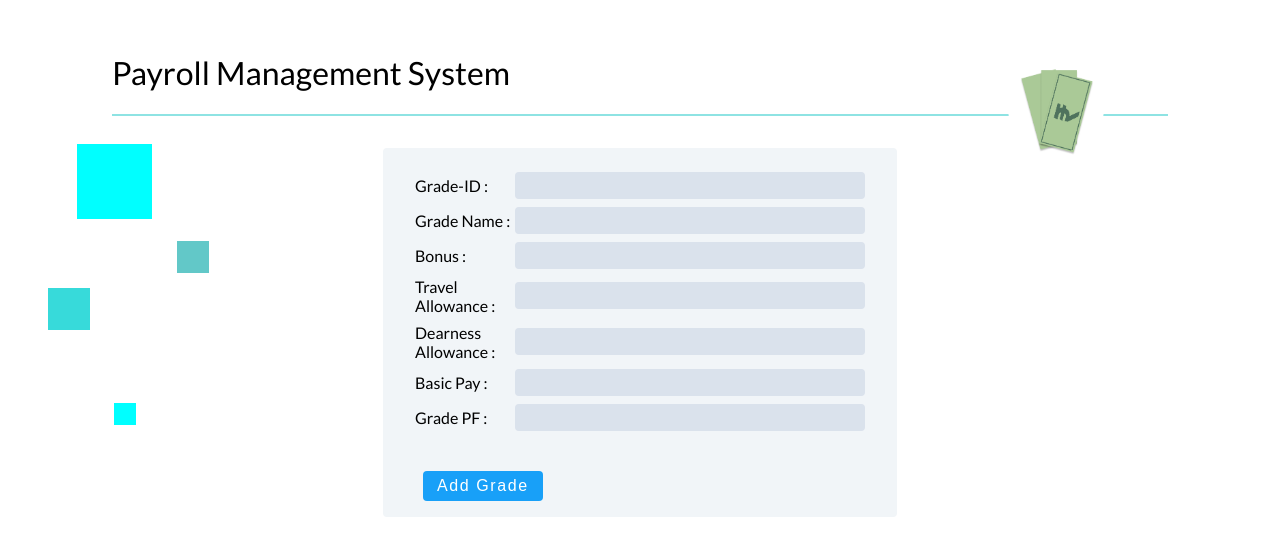
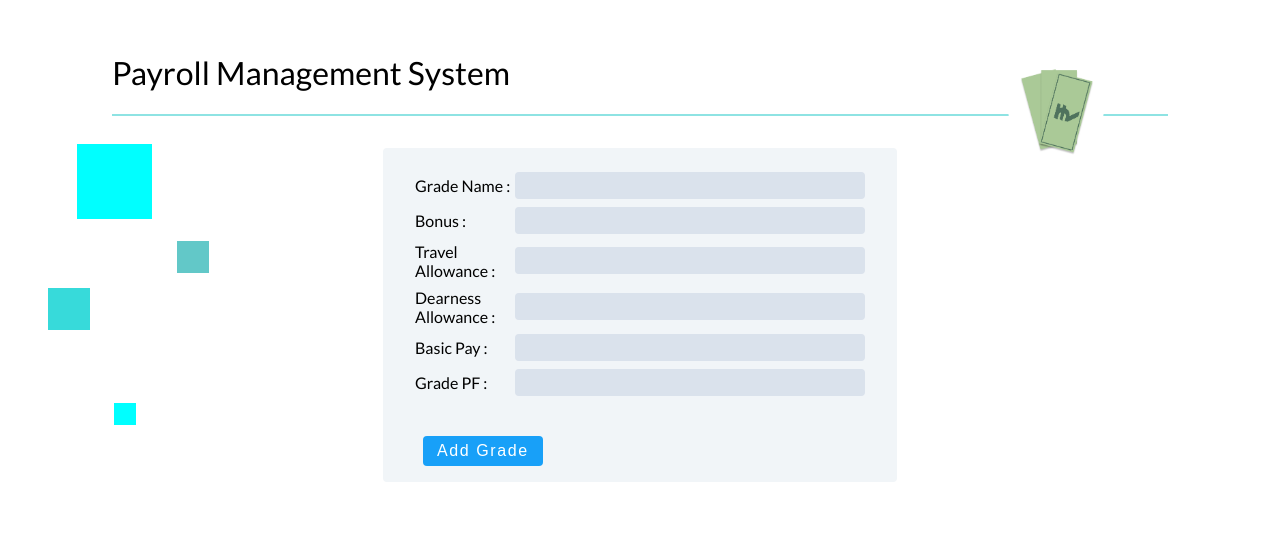
Before and after one commit to nandwalritik/PayrollManagement, a React (Create React App) app in the folder payroll-frontend/: page /addGrade in a window 1280 px wide. Shown: the top 556 px of the page. Built offline with nearby package versions, Linux system fonts and the light colour scheme.

Commit message:
Add api connection for adding grade

```diff
--- a/payroll-frontend/src/Screens/AddGrade.js
+++ b/payroll-frontend/src/Screens/AddGrade.js
@@ -2,119 +2,161 @@ import React, { useState } from "react";
 import logo from "../Assets/Logo.png";
 import "../StyleSheets/Welcome.css";
 import "../StyleSheets/AdminOptions.css";
+import { useFormik } from "formik";
+import { base_url } from "../baseUrl";
+import { useHistory } from "react-router-dom";
+import Dialog from "@material-ui/core/Dialog";
+import DialogActions from "@material-ui/core/DialogActions";
+import DialogContent from "@material-ui/core/DialogContent";
+import DialogContentText from "@material-ui/core/DialogContentText";
+import DialogTitle from "@material-ui/core/DialogTitle";
+import Button from "@material-ui/core/Button";
 
-
-const AddGrade=()=>{
-  const [grade,setgrade]=useState({Grade_ID:'',Grade_Name:'',Bonus:'',Travel_Allowance:'',Dearness_Allowance:'',Basic_Pay:'',Grade_PF:''})
-  const [people, setPeople] = useState([]);
-
-  const handleSubmit = (e) => {
-    e.preventDefault();
-    setPeople([...people,grade])
-
-    setgrade({Grade_ID:'',Grade_Name:'',Bonus:'',Travel_Allowance:'',Dearness_Allowance:'',Basic_Pay:'',Grade_PF:''})
+const AddGrade = () => {
+  const [open, setOpen] = useState(false);
+  const [msg, setMessage] = useState("");
+  const history = useHistory();
+  const handleClickOpen = () => {
+    setOpen(true);
   };
 
-  const handleChange=(e)=>{
-    const name=e.target.name;
-    const value=e.target.value;
+  const handleClose = () => {
+    setOpen(false);
+    history.goBack();
+  };
+  const initialValues = {
+    grade_name: "",
+    grade_pay: "",
+    grade_pf: "",
+    grade_bonus: "",
+    grade_ta: "",
+    grade_da: "",
+  };
+  const onSubmit = async (values) => {
+    console.log(values);
+    const body = JSON.stringify(values);
 
-    setgrade({...grade,[name]:value})
-  }
+    fetch(`${base_url}addGrade`, {
+      method: "POST",
+      body: body,
+      headers: {
+        "Content-Type": "application/json",
+      },
+    })
+      .then((res) => res.json())
+      .then((res) => {
+        console.log(res);
+        setMessage(res.message);
+        handleClickOpen();
+      })
+      .catch((err) => {
+        console.error(err);
+      });
+  };
+  const formik = useFormik({
+    initialValues,
+    onSubmit,
+  });
   return (
     <>
-      <div className='App'>
+      <div>
+        <Dialog
+          open={open}
+          onClose={handleClose}
+          aria-labelledby="alert-dialog-title"
+          aria-describedby="alert-dialog-description"
+        >
+          <DialogTitle id="alert-dialog-title">{"Message"}</DialogTitle>
+          <DialogContent>
+            <DialogContentText id="alert-dialog-description">
+              {msg}
+            </DialogContentText>
+          </DialogContent>
+          <DialogActions>
+            <Button onClick={handleClose} color="primary" autoFocus>
+              OK
+            </Button>
+          </DialogActions>
+        </Dialog>
+      </div>
+      <div className="App">
         <header>
           <h1>Payroll Management System</h1>
           <hr className="Underline" />
           <img src={logo} alt="logo"></img>
         </header>
-        <form className='form' onSubmit={handleSubmit}>
-              <div className='form-control'>
-              <label htmlFor='Grade_ID'>Grade-ID : </label>
+        <form className="form" onSubmit={formik.handleSubmit}>
+          <div className="form-control">
+            <label htmlFor="Grade_Name">Grade Name : </label>
             <input
-                type='number'
-                id='Grade_ID'
-                name='Grade_ID'
-                value={grade.Grade_ID}
-                onChange={handleChange}
+              type="text"
+              id="Grade_Name"
+              name="Grade_Name"
+              value={formik.values.grade_name}
+              onChange={formik.handleChange("grade_name")}
               required
             />
           </div>
-            <div className='form-control'>
-              <label htmlFor='Grade_Name'>Grade Name : </label>
+          <div className="form-control">
+            <label htmlFor="Bonus">Bonus : </label>
             <input
-                type='text'
-                id='Grade_Name'
-                name='Grade_Name'
-                value={grade.Grade_Name}
-                onChange={handleChange}
+              type="number"
+              id="Bonus"
+              name="Bonus"
+              value={formik.values.grade_bonus}
+              onChange={formik.handleChange("grade_bonus")}
               required
             />
           </div>
-
-            <div className='form-control'>
-              <label htmlFor='Bonus'>Bonus : </label>
+          <div className="form-control">
+            <label htmlFor="Travel_Allowance">Travel Allowance : </label>
             <input
-                type='number'
-                id='Bonus'
-                name='Bonus'
-                value={grade.Bonus}
-                onChange={handleChange}
+              type="number"
+              id="Travel_Allowance"
+              name="Travel_Allowance"
+              value={formik.values.grade_ta}
+              onChange={formik.handleChange("grade_ta")}
               required
             />
           </div>
-            <div className='form-control'>
-              <label htmlFor='Travel_Allowance'>Travel Allowance : </label>
+          <div className="form-control">
+            <label htmlFor="Dearness_Allowance">Dearness Allowance : </label>
             <input
-                type='number'
-                id='Travel_Allowance'
-                name='Travel_Allowance'
-                value={grade.Travel_Allowance}
-                onChange={handleChange}
+              type="number"
+              id="Dearness_Allowance"
+              name="Dearness_Allowance"
+              value={formik.values.grade_da}
+              onChange={formik.handleChange("grade_da")}
               required
             />
           </div>
-            <div className='form-control'>
-              <label htmlFor='Dearness_Allowance'>Dearness Allowance : </label>
+          <div className="form-control">
+            <label htmlFor="Basic_Pay">Basic Pay : </label>
             <input
-                type='number'
-                id='Dearness_Allowance'
-                name='Dearness_Allowance'
-                value={grade.Dearness_Allowance}
-                onChange={handleChange}
+              type="number"
+              id="Basic_Pay"
+              name="Basic_Pay"
+              value={formik.values.grade_pay}
+              onChange={formik.handleChange("grade_pay")}
               required
             />
           </div>
-            <div className='form-control'>
-              <label htmlFor='Basic_Pay'>Basic Pay : </label>
+          <div className="form-control">
+            <label htmlFor="Grade_PF">Grade PF : </label>
             <input
-                type='number'
-                id='Basic_Pay'
-                name='Basic_Pay'
-                value={grade.Basic_Pay}
-                onChange={handleChange}
+              type="number"
+              id="Grade_PF"
+              name="Grade_PF"
+              value={formik.values.grade_pf}
+              onChange={formik.handleChange("grade_pf")}
               required
             />
           </div>
-            <div className='form-control'>
-              <label htmlFor='Grade_PF'>Grade PF : </label>
-              <input
-                type='number'
-                id='Grade_PF'
-                name='Grade_PF'
-                value={grade.Grade_PF}
-                onChange={handleChange
-                }required
-              />
-            </div>
-
-          <button type='submit'>add Grade</button>
+          <button type="submit">add Grade</button>
         </form>
-
       </div>
     </>
   );
-}
+};
 
 export default AddGrade;
```
Lines whose indentation alone changed are shown as unchanged.
